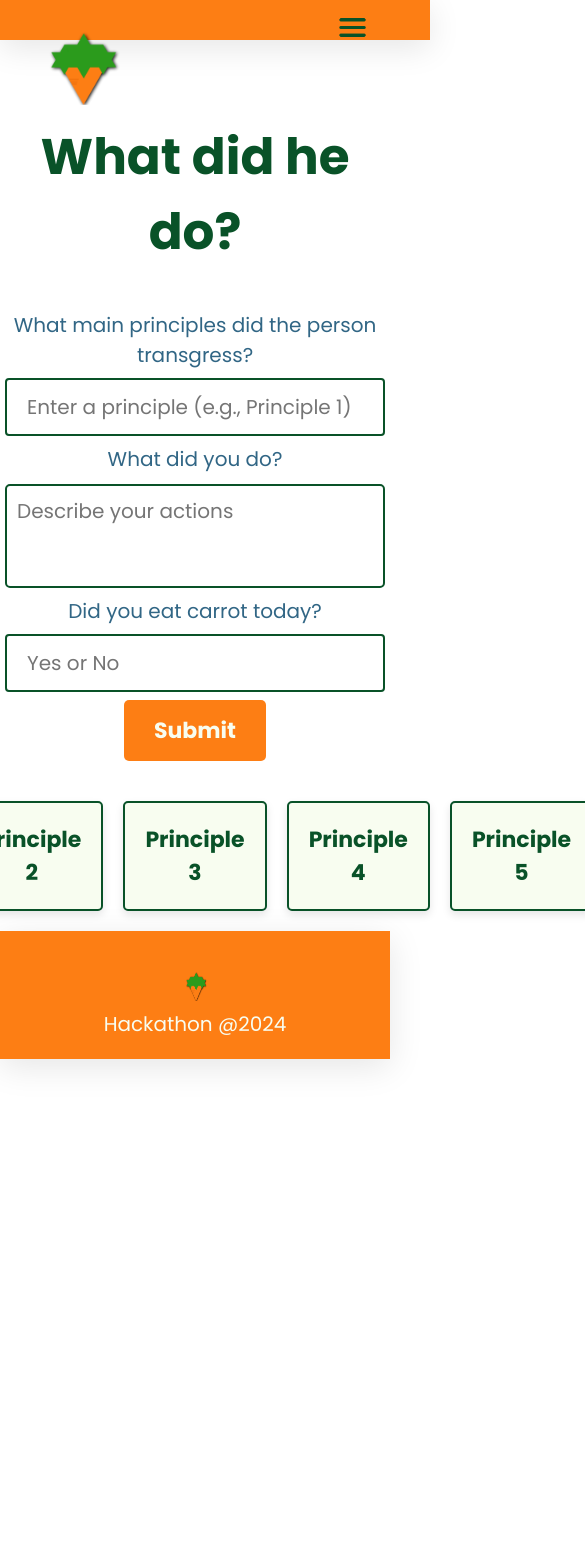
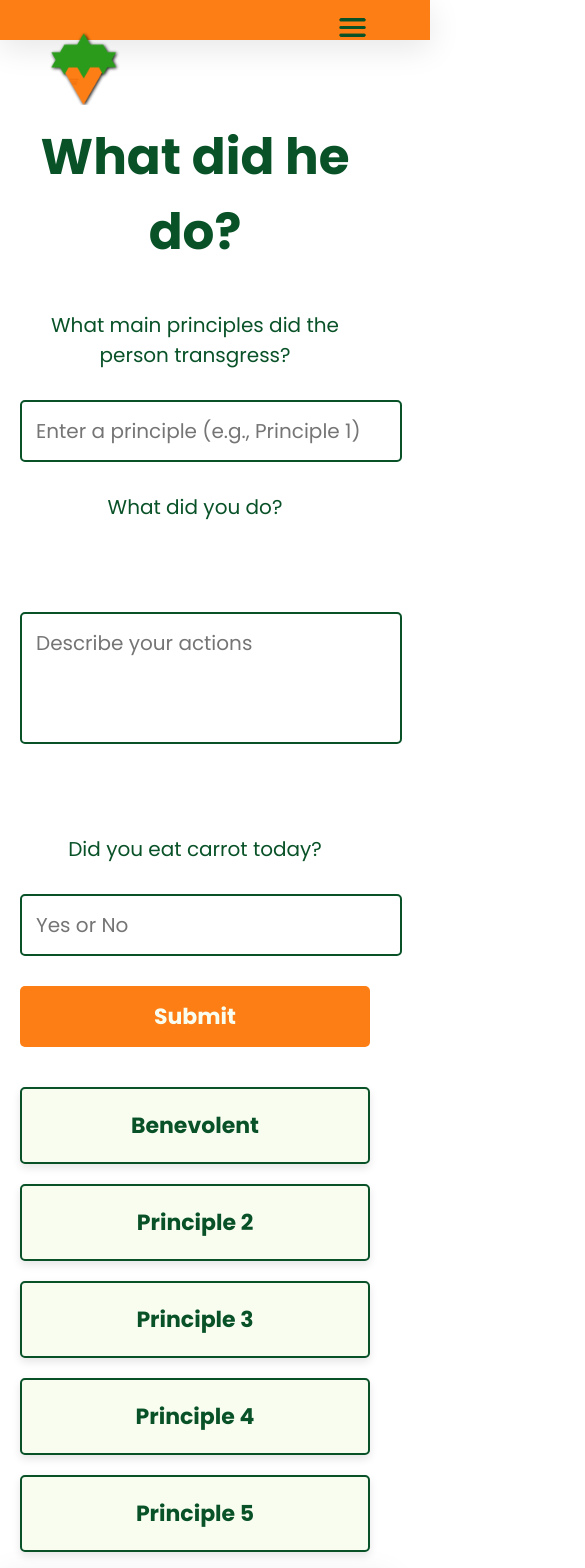
Before and after one commit to mathildeglet-cmd/Karotaine, a React (Vite) app: page /contact/123 in a window 390 px wide. Shown: the top 1568 px of the page, 585 px wide, since content can reach past the window. Before the commit the page ends 1059 px from the top, so only its background shows below. Built offline with nearby package versions, Linux system fonts and the light colour scheme.

Commit message:
Last fixes, making Contact responsive

```diff
--- a/src/App.css
+++ b/src/App.css
@@ -16,7 +16,7 @@
 }
 
 .pages {
-  color: #316685;
+  color: var(--primary-color);
   text-align: center;
   font-size: calc(1.5rem + 2vw);
 }
--- a/src/components/Footer/Footer.tsx
+++ b/src/components/Footer/Footer.tsx
@@ -10,7 +10,7 @@ function Footer() {
             <img src={icon} alt="icone twitter" className={style.social_icon} />
           </a>
         </div>
-        <p className={style.creators}>Hackathon @2024</p>
+        <p className={style.creators}>Carrot Mania @2024</p>
       </footer>
     </section>
   );
--- a/src/pages/Contact/Contact.module.css
+++ b/src/pages/Contact/Contact.module.css
@@ -13,7 +13,7 @@
   text-align: center;
 }
 
-.form {
+.formContainer {
   display: flex;
   flex-direction: column;
   gap: 1.5rem;
@@ -22,34 +22,26 @@
 }
 
 .label {
-  display: flex;
-  flex-direction: column;
   font-size: 1.1rem;
-  color: var(--dark);
+  color: var(--primary-color);
   font-weight: bold;
 }
 
 .input,
-.textarea,
-.select {
-  margin-top: 0.5rem;
-  padding: 0.5rem;
+.textarea {
+  width: 100%;
+  padding: 0.7rem;
   font-size: 1rem;
   border: 2px solid var(--primary-color);
   border-radius: 5px;
 }
 
 .textarea {
-  height: 80px;
+  height: 100px;
   resize: none;
 }
 
-.select {
-  cursor: pointer;
-}
-
 .submitButton {
-  align-self: flex-end;
   padding: 0.7rem 1.5rem;
   background-color: var(--secondary-color);
   color: var(--light);
@@ -63,27 +55,6 @@
 
 .submitButton:hover {
   background-color: #e0640d;
-}
-
-.principles {
-  display: grid;
-  grid-template-columns: repeat(5, 1fr);
-  gap: 1rem;
-  width: 100%;
-  max-width: 600px;
-  justify-content: center;
-}
-
-.placeholder {
-  background-color: var(--light);
-  border: 2px solid var(--primary-color);
-  border-radius: 5px;
-  text-align: center;
-  padding: 20px;
-  font-size: 1.1rem;
-  font-weight: bold;
-  color: var(--primary-color);
-  box-shadow: 0px 4px 8px rgba(0, 0, 0, 0.1);
 }
 
 .response {
@@ -108,12 +79,35 @@
   color: red;
 }
 
-input[type="text"],
-select {
+.principles {
+  display: grid;
+  grid-template-columns: repeat(5, 1fr);
+  gap: 1rem;
   width: 100%;
-  padding: 12px 20px;
-  margin: 8px 0;
-  display: block;
-  border-radius: 4px;
-  box-sizing: border-box;
+  max-width: 600px;
+  justify-content: center;
 }
+
+.placeholder {
+  background-color: var(--light);
+  border: 2px solid var(--primary-color);
+  border-radius: 5px;
+  text-align: center;
+  padding: 20px;
+  font-size: 1.1rem;
+  font-weight: bold;
+  color: var(--primary-color);
+  box-shadow: 0px 4px 8px rgba(0, 0, 0, 0.1);
+}
+
+@media (max-width: 768px) {
+  .principles {
+    grid-template-columns: repeat(2, 1fr);
+  }
+}
+
+@media (max-width: 480px) {
+  .principles {
+    grid-template-columns: 1fr;
+  }
+}
--- a/src/pages/Contact/Contact.tsx
+++ b/src/pages/Contact/Contact.tsx
@@ -14,7 +14,7 @@ function Contact() {
 
     if (
       ![
-        "Principle 1",
+        "Benevolent",
         "Principle 2",
         "Principle 3",
         "Principle 4",
@@ -119,7 +119,7 @@ function Contact() {
         </div>
       )}
       <div className={style.principles}>
-        <div className={style.placeholder}>Principle 1</div>
+        <div className={style.placeholder}>Benevolent</div>
         <div className={style.placeholder}>Principle 2</div>
         <div className={style.placeholder}>Principle 3</div>
         <div className={style.placeholder}>Principle 4</div>
```
